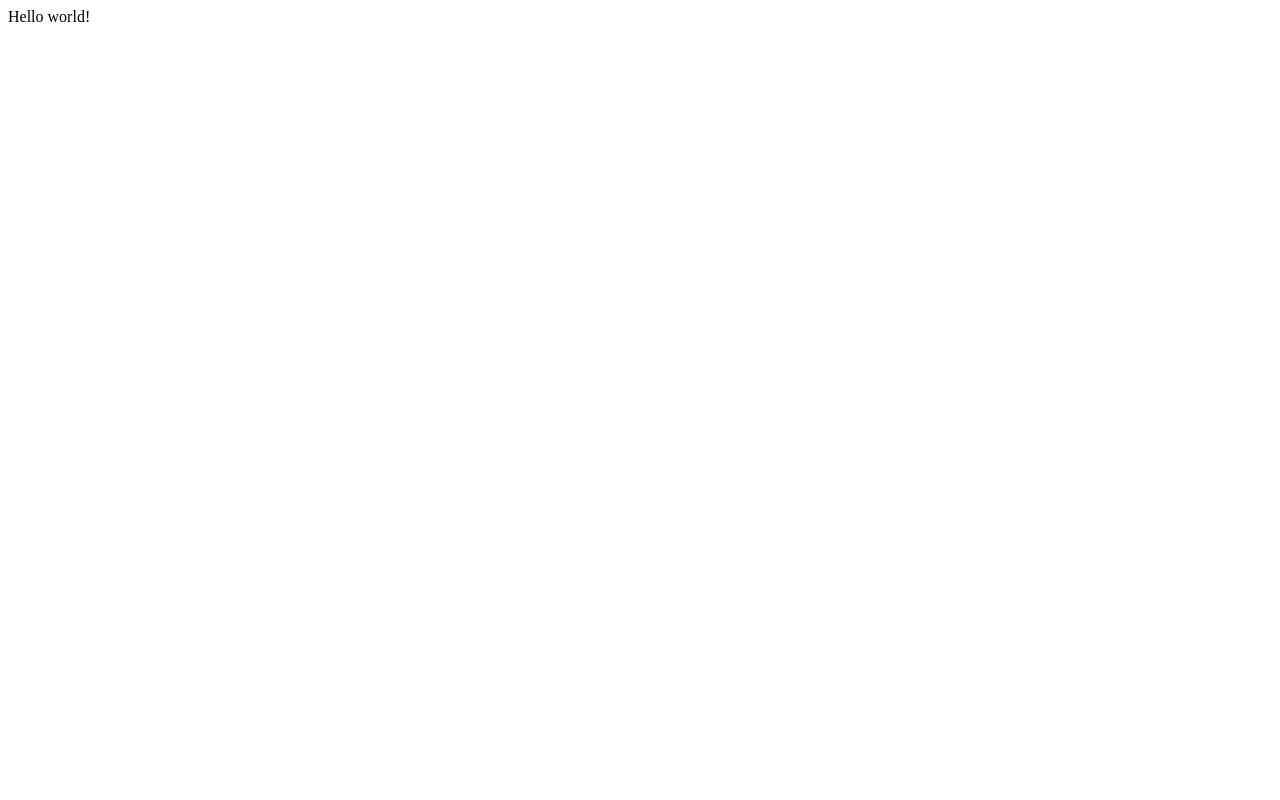
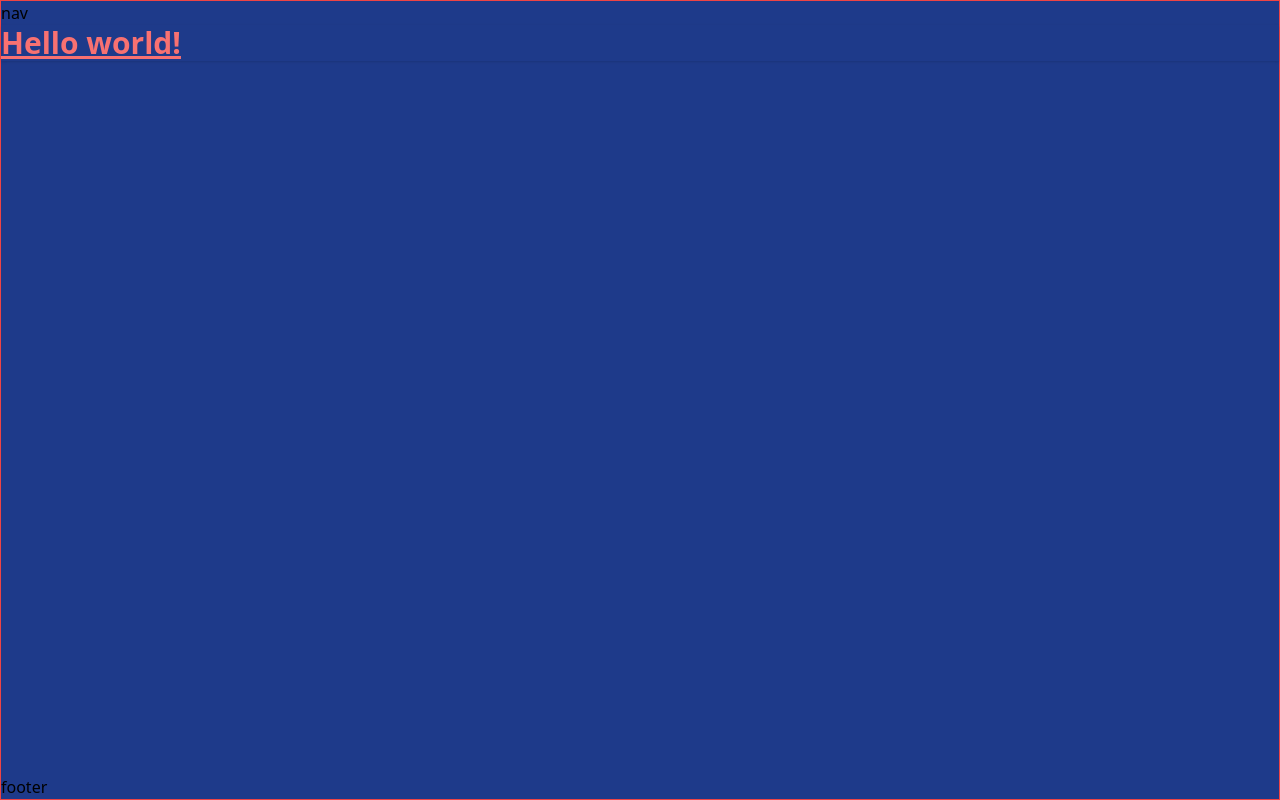
Before and after one commit to andrejarboe/gatsby-sanity-boiler, a Gatsby site in the folder web/: page / in a window 1280 px wide. Built offline with nearby package versions, Linux system fonts and the light colour scheme; Gatsby itself is replaced by a stand-in of ours.

Commit message:
footer on the bottom baby

```diff
--- /dev/null
+++ b/web/gatsby-browser.js
@@ -0,0 +1 @@
+import "./src/styles/global.css"
--- a/web/gatsby-config.js
+++ b/web/gatsby-config.js
@@ -6,5 +6,8 @@
 
 module.exports = {
   /* Your site config here */
-  plugins: [],
+  plugins: [
+    "gatsby-plugin-postcss",
+    // ...
+  ],
 }
--- a/web/package.json
+++ b/web/package.json
@@ -18,7 +18,11 @@
     "react-dom": "^17.0.1"
   },
   "devDependencies": {
-    "prettier": "^2.4.1"
+    "autoprefixer": "^10.4.0",
+    "gatsby-plugin-postcss": "^5.4.0",
+    "postcss": "^8.4.5",
+    "prettier": "^2.4.1",
+    "tailwindcss": "^3.0.8"
   },
   "repository": {
     "type": "git",
--- /dev/null
+++ b/web/postcss.config.js
@@ -0,0 +1,6 @@
+module.exports = {
+  plugins: {
+    tailwindcss: {},
+    autoprefixer: {},
+  },
+}
--- /dev/null
+++ b/web/src/components/Layouts/MainLayout.js
@@ -0,0 +1,13 @@
+import React from "react"
+
+export default function MainLayout(props) {
+  return (
+    <>
+      <div className="flex flex-col min-h-screen bg-blue-900 border border-red-500">
+        <div>nav</div>
+        {props.children}
+        <div className="mt-auto">footer</div>
+      </div>
+    </>
+  )
+}
--- a/web/src/pages/index.js
+++ b/web/src/pages/index.js
@@ -1,5 +1,12 @@
 import React from "react"
+import MainLayout from "../components/Layouts/MainLayout"
 
 export default function Home() {
-  return <div>Hello world!</div>
+  return (
+    <>
+      <MainLayout>
+      <h1 className="text-3xl font-bold underline text-red-400 shadow">Hello world!</h1>
+      </MainLayout>
+    </>
+  )
 }
--- /dev/null
+++ b/web/src/styles/global.css
@@ -0,0 +1,3 @@
+@tailwind base;
+@tailwind components;
+@tailwind utilities;
--- /dev/null
+++ b/web/tailwind.config.js
@@ -0,0 +1,7 @@
+module.exports = {
+  content: ["./src/**/*.{js,jsx,ts,tsx}"],
+  theme: {
+    extend: {},
+  },
+  plugins: [],
+}
```
Also changed, not shown: 1 other file.
